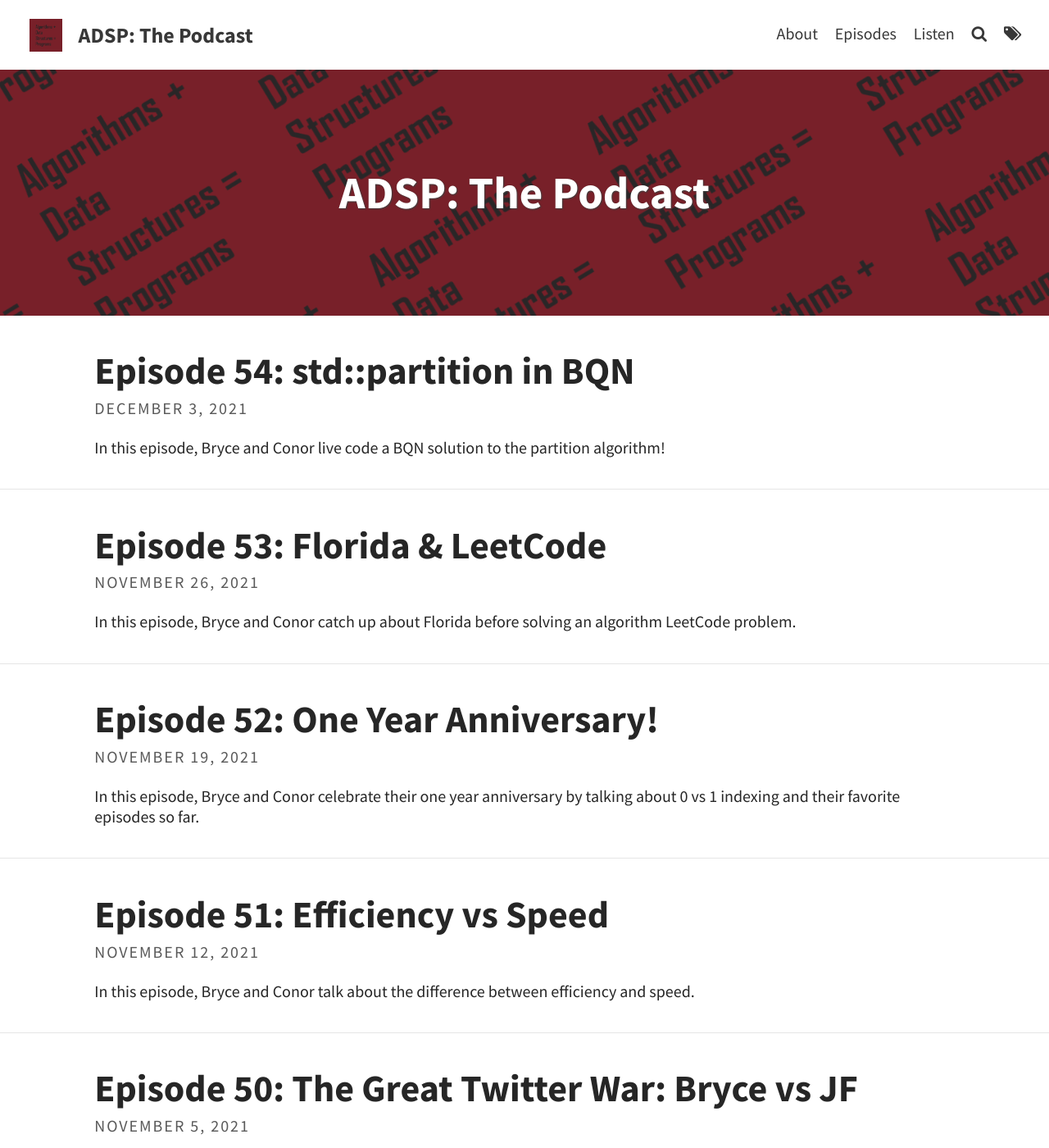
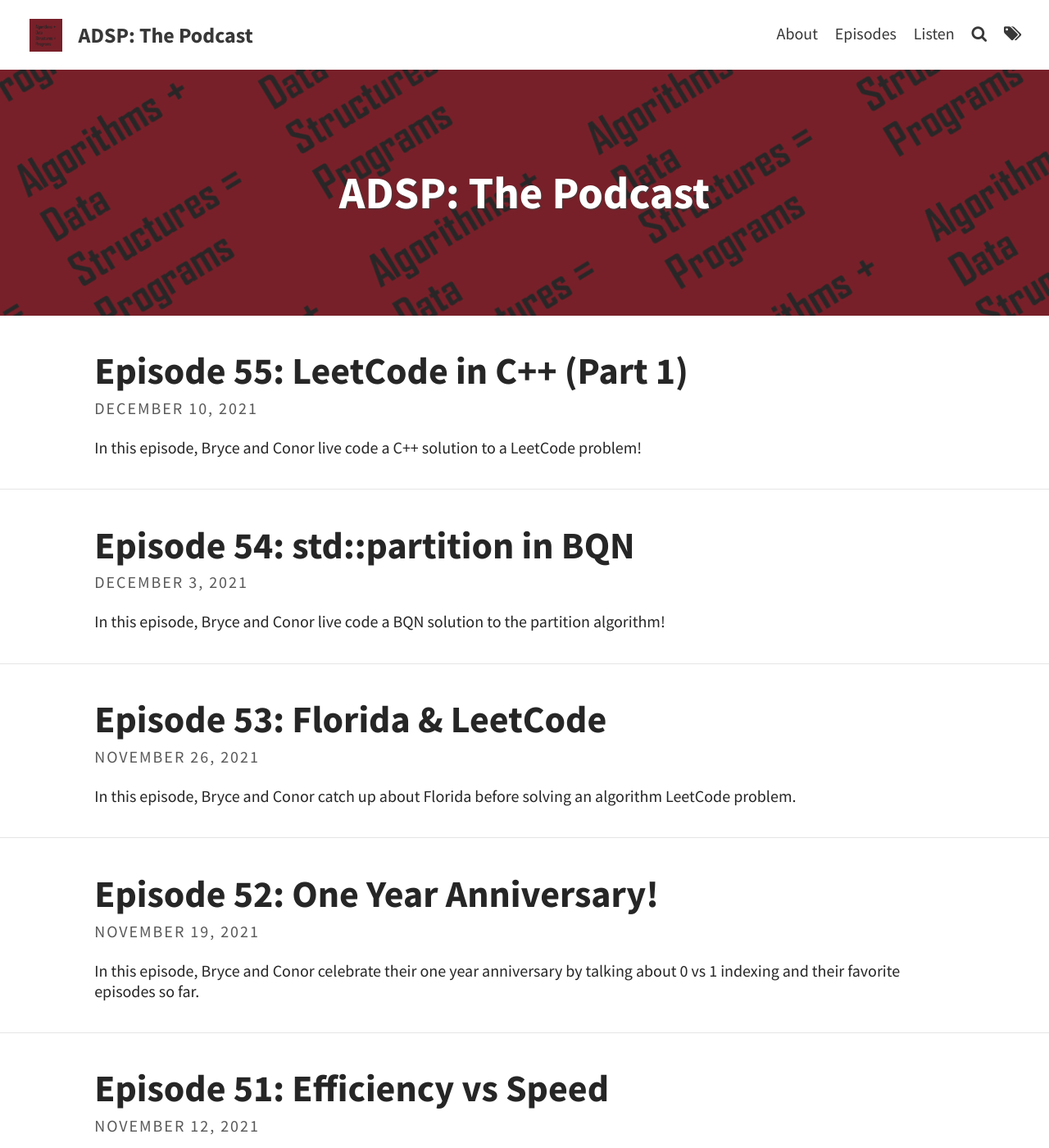
Before and after one commit to codereport/adsp2, a Jekyll site: the page built from index.html, in a window 1280 px wide and 1400 px high. Shown: the whole window at 82% size. Built offline with Jekyll 4.4.1, drawn with Linux system fonts in a browser that asks for light colours; the list of posts is cut into pages by our own code; some of the changed lines change nothing that is shown; some of the changed text lies outside the part shown.

Commit message:
Episode 55

```diff
--- /dev/null
+++ b/_posts/2021-12-10-Episode-55.md
@@ -0,0 +1,44 @@
+---
+layout: post
+title: "Episode 55: LeetCode in C++ (Part 1)"
+tags: [C++, Leetcode, Algorithms, Thrust, BQN]
+excerpt_separator: <!--more-->
+---
+
+<div id="buzzsprout-player-9698920"></div><script src="https://www.buzzsprout.com/1501960/9698920-episode-55-leetcode-in-c-part-1.js?container_id=buzzsprout-player-9698920&player=small" type="text/javascript" charset="utf-8"></script>
+
+<br>In this episode, Bryce and Conor live code a C++ solution to a LeetCode problem!
+
+<!--more-->
+
+### Show Notes
+
+**Date Recorded:** 2021-12-05 <br>
+**Date Released:** 2021-12-10
+
+* [John Hancock](https://en.wikipedia.org/wiki/John_Hancock_Financial)
+* [Super Computing (SC) Conference](https://dl.acm.org/conference/sc)
+* [BoostCon 2011 - Bryce Lelbach: AST Construction with the Universal Tree](https://www.youtube.com/watch?v=-gjXjYfcXWk)
+* [BoostCon 2011 - Bryce Lelbach: AST Construction with the Universal Tree ~ Slides](https://github.com/boostcon/2011_presentations/raw/master/fri/utree_talk.pdf)
+* [Boost Spirit](https://www.boost.org/doc/libs/1_78_0/libs/spirit/doc/html/index.html)
+* [Boost Spirit `utree`](https://www.boost.org/doc/libs/1_78_0/libs/spirit/doc/html/spirit/support/utree.html)
+* [HPX (High Performance ParalleX)](https://stellar-group.org/libraries/hpx/)
+* [LeetCode Problem](https://leetcode.com/problems/find-target-indices-after-sorting-array/)
+* [C++ Solution](https://github.com/codereport/LeetCode/blob/master/0269_Problem_1.cpp)
+* [BQN Programming Language](https://mlochbaum.github.io/BQN/)
+* [C++20 `std::ranges::sort`](https://en.cppreference.com/w/cpp/algorithm/ranges/sort)
+* [C++20 `std::ranges::find`](https://en.cppreference.com/w/cpp/algorithm/ranges/find)
+* [C++20 `std::ranges::equal_range`](https://en.cppreference.com/w/cpp/algorithm/ranges/equal_range)
+* [C++11 `std::distance`](https://en.cppreference.com/w/cpp/iterator/distance)
+* [C++11 `std::iota`](https://en.cppreference.com/w/cpp/algorithm/iota)
+* [C++20 `std::views::iota`](https://en.cppreference.com/w/cpp/ranges/iota_view)
+* [C++20 `std::ranges::partition`](https://en.cppreference.com/w/cpp/algorithm/ranges/partition)
+* [C++20 `std::ranges::count`](https://en.cppreference.com/w/cpp/algorithm/ranges/count_if)
+* [C++ `thrust::counting_iterator`](https://thrust.github.io/doc/classthrust_1_1counting__iterator.html)
+
+### Intro Song Info
+
+Miss You by Sarah Jansen https://soundcloud.com/sarahjansenmusic<br>
+Creative Commons — Attribution 3.0 Unported — CC BY 3.0<br>
+Free Download / Stream: http://bit.ly/l-miss-you<br>
+Music promoted by Audio Library https://youtu.be/iYYxnasvfx8<br>
--- a/pages/episodes.md
+++ b/pages/episodes.md
@@ -9,6 +9,7 @@
 
 |   #   |                                                  Title                                                  | Release Date |
 | :---: | :-----------------------------------------------------------------------------------------------------: | :----------: |
+|  55   |            [LeetCode in C++ (Part 1)](https://adspthepodcast.com/2021/12/10/Episode-55.html)            |  2021-12-10  |
 |  54   |            [`std::partition` in BQN](https://adspthepodcast.com/2021/12/03/Episode-54.html)             |  2021-12-03  |
 |  53   |               [Florida & LeetCode](https://adspthepodcast.com/2021/11/26/Episode-53.html)               |  2021-11-26  |
 |  52   |             [One Year Anniversary!](https://adspthepodcast.com/2021/11/19/Episode-52.html)              |  2021-11-19  |
```
